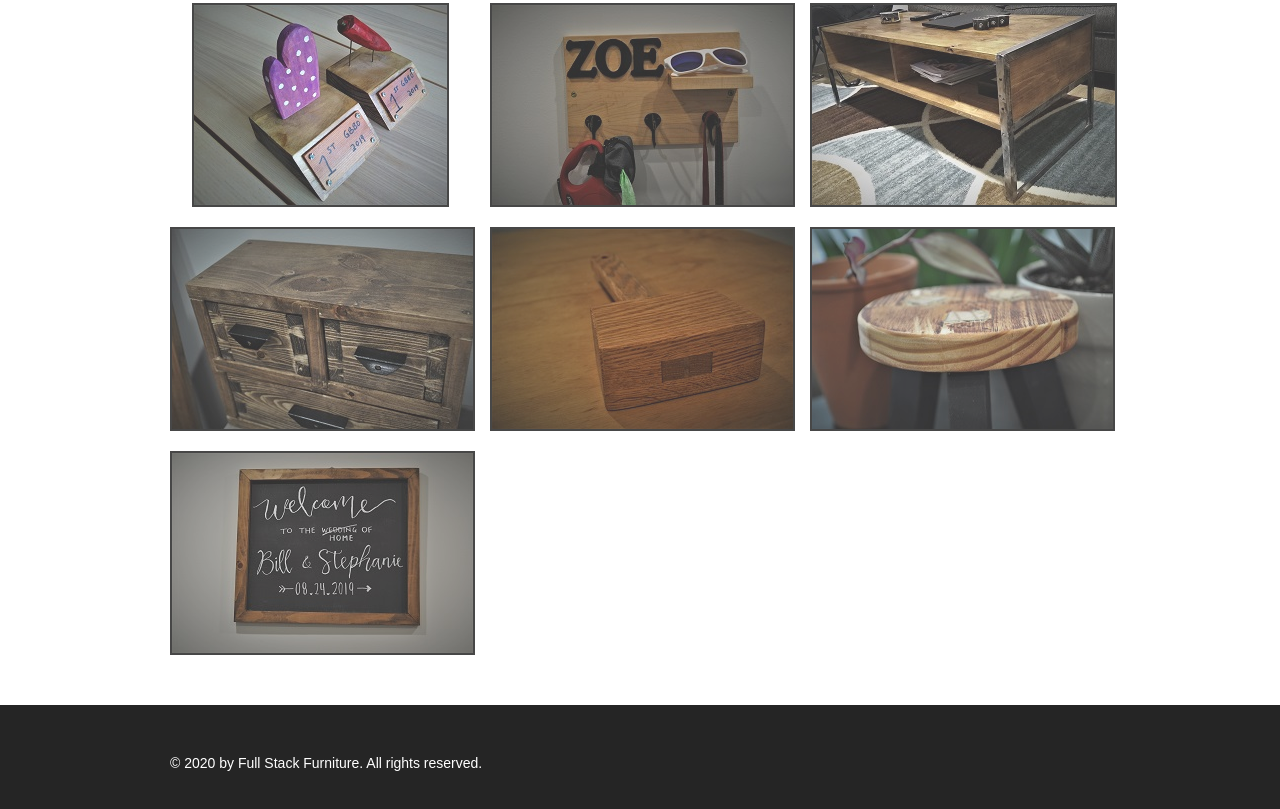
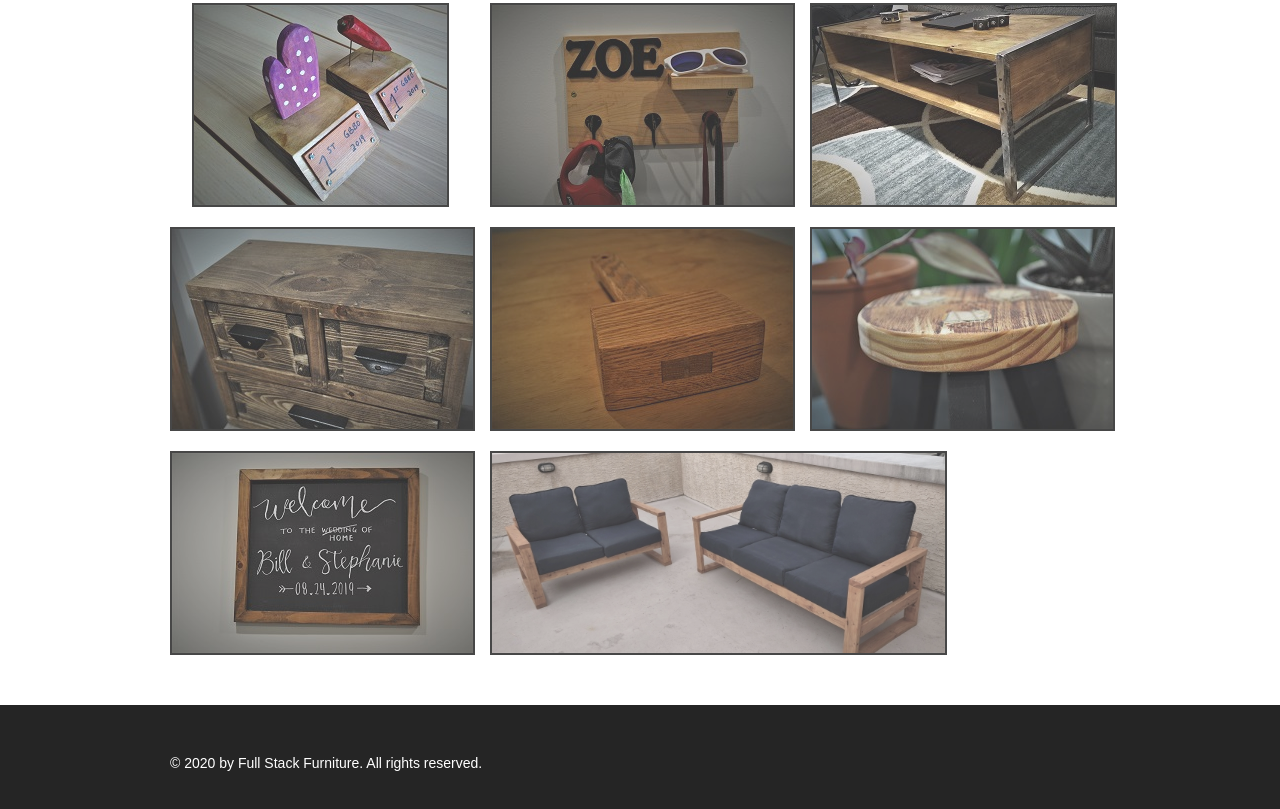
Before and after one commit to wanamaker44/fullstackfurniture, a plain HTML site: page gallery.html in a window 1280 px wide. Shown: the part 1145-1954 px from the top of the page. Drawn offline with Linux system fonts and the light colour scheme.

Commit message:
Added patio furniture pic.

```diff
--- a/gallery.html
+++ b/gallery.html
@@ -101,6 +101,11 @@
 					<img src="images/chalkboard_small.jpg" style="height:200px;margin:auto;" alt="">
 				</a>
 			</li>
+			<li>
+				<a href="images/patio_furniture.jpg">
+					<img src="images/patio_furniture_small.jpg" style="height:200px;margin:auto;" alt="">
+				</a>
+			</li>
 		</ul>
 	</div>
 	<div id="footer">
```
Also changed, not shown: images/patio_furniture_small.jpg (added), 1 other file.
